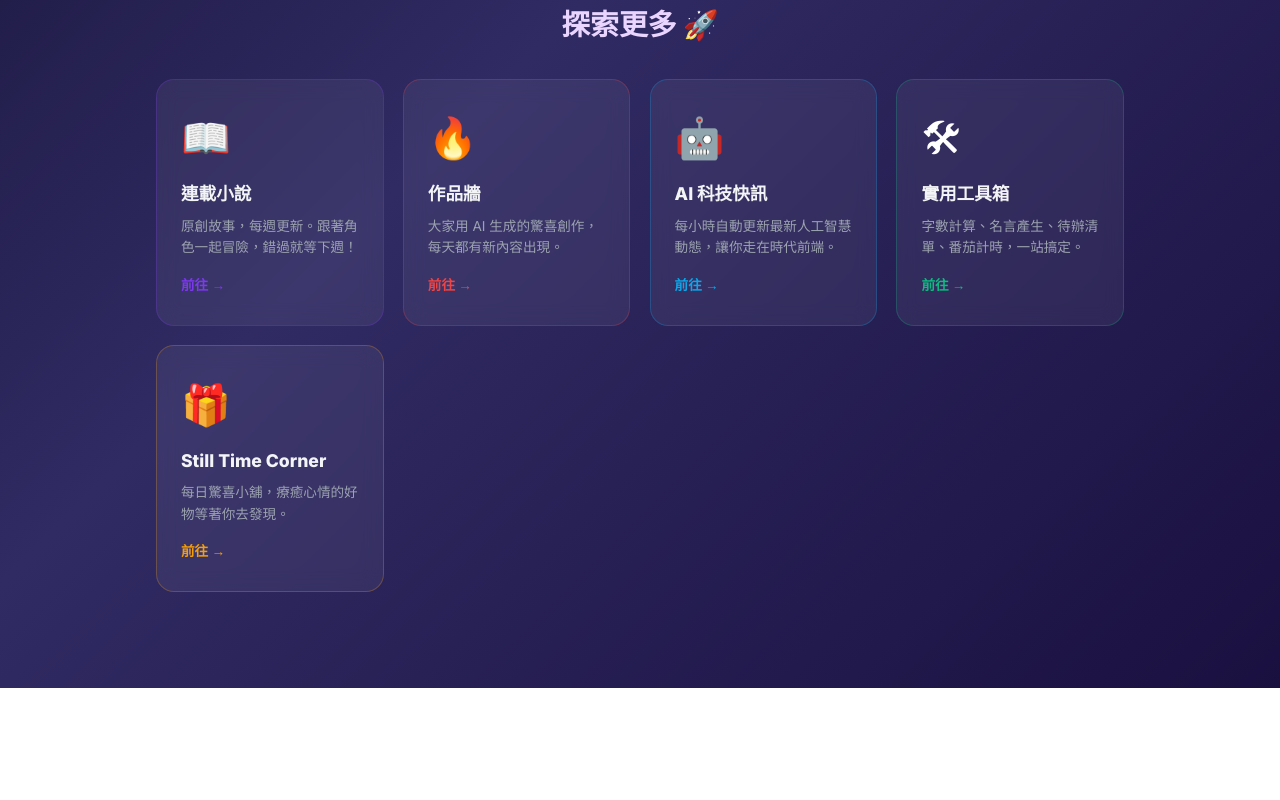
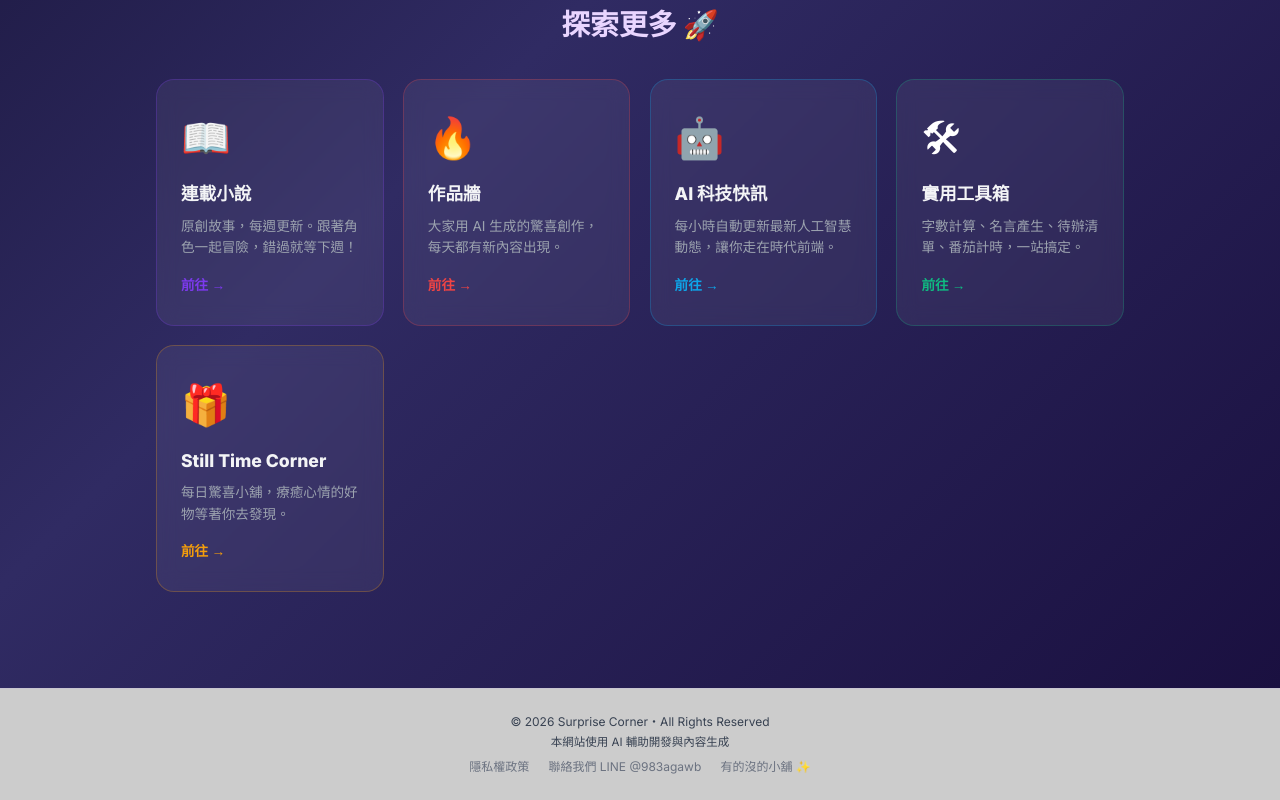
Before and after one commit to lululin221010/surprise-corner, a Next.js app: page / in a window 1280 px wide. Shown: the part 856-1656 px from the top of the page. Before the commit the page ends 1544 px from the top, so only its background shows below. Built offline with nearby package versions, Linux system fonts and the light colour scheme; no server answers; the database is empty.

Commit message:
add ai disclosure to footer

```diff
--- a/src/app/layout.tsx
+++ b/src/app/layout.tsx
@@ -1,5 +1,6 @@
-// 📄 檔案路徑：src/app/layout.tsx
-// 功能：全域佈局 + SEO 設定
+// 📄 路徑：src/app/layout.tsx
+// 功能：全域佈局 + SEO 設定 + Footer 隱私權連結
+
 import Navbar from '@/components/Navbar';
 import type { Metadata } from 'next';
 import { Inter } from 'next/font/google';
@@ -15,14 +16,8 @@ export const metadata: Metadata = {
   },
   description: '每天都有新的驚喜等你發現！獲取靈感、學習新知、療癒心情。每日更新，天天不重複。',
   keywords: [
-    '每日驚喜',
-    '靈感',
-    '創意',
-    '生活提案',
-    '心靈療癒',
-    '每日一句',
-    '正能量',
-    '每日更新',
+    '每日驚喜', '靈感', '創意', '生活提案',
+    '心靈療癒', '每日一句', '正能量', '每日更新',
   ],
   authors: [{ name: 'Surprise Corner' }],
   creator: 'Surprise Corner',
@@ -45,14 +40,7 @@ export const metadata: Metadata = {
     siteName: 'Surprise Corner',
     title: 'Surprise Corner - 每天不一樣的小驚喜',
     description: '每天都有新的驚喜等你發現！',
-    images: [
-      {
-        url: '/og-image.png',
-        width: 1200,
-        height: 630,
-        alt: 'Surprise Corner',
-      },
-    ],
+    images: [{ url: '/og-image.png', width: 1200, height: 630, alt: 'Surprise Corner' }],
   },
   twitter: {
     card: 'summary_large_image',
@@ -60,22 +48,52 @@ export const metadata: Metadata = {
     description: '每天都有新的驚喜等你發現！',
     images: ['/og-image.png'],
   },
-  alternates: {
-    canonical: '/',
-  },
+  alternates: { canonical: '/' },
 };
 
-export default function RootLayout({
-  children,
-}: {
-  children: React.ReactNode;
-}) {
+export default function RootLayout({ children }: { children: React.ReactNode }) {
   return (
     <html lang="zh-TW">
       <body className={inter.className}>
-  <Navbar />
-  {children}
-</body>
+        <Navbar />
+        {children}
+
+        {/* ✅ 全站 Footer */}
+        <footer style={{
+          textAlign: 'center',
+          padding: '1.5rem 1rem',
+          borderTop: '1px solid rgba(167,139,250,0.1)',
+          background: 'rgba(0,0,0,0.2)',
+        }}>
+          <p style={{ color: '#374151', fontSize: '0.75rem', margin: '0 0 0.2rem' }}>
+            © 2026 Surprise Corner・All Rights Reserved
+          </p>
+          <p style={{ color: '#374151', fontSize: '0.72rem', margin: '0 0 0.4rem' }}>
+            本網站使用 AI 輔助開發與內容生成
+          </p>
+          <div style={{ display: 'flex', gap: '1.2rem', justifyContent: 'center', flexWrap: 'wrap' }}>
+            <a href="/privacy" style={{ color: '#6b7280', fontSize: '0.75rem', textDecoration: 'none' }}>
+              隱私權政策
+            </a>
+            <a
+              href="https://line.me/R/ti/p/@983agawb"
+              target="_blank"
+              rel="noopener noreferrer"
+              style={{ color: '#6b7280', fontSize: '0.75rem', textDecoration: 'none' }}
+            >
+              聯絡我們 LINE @983agawb
+            </a>
+            <a
+              href="https://still-time-corner.vercel.app/"
+              target="_blank"
+              rel="noopener noreferrer"
+              style={{ color: '#6b7280', fontSize: '0.75rem', textDecoration: 'none' }}
+            >
+              有的沒的小舖 ✨
+            </a>
+          </div>
+        </footer>
+      </body>
     </html>
   );
 }
```
